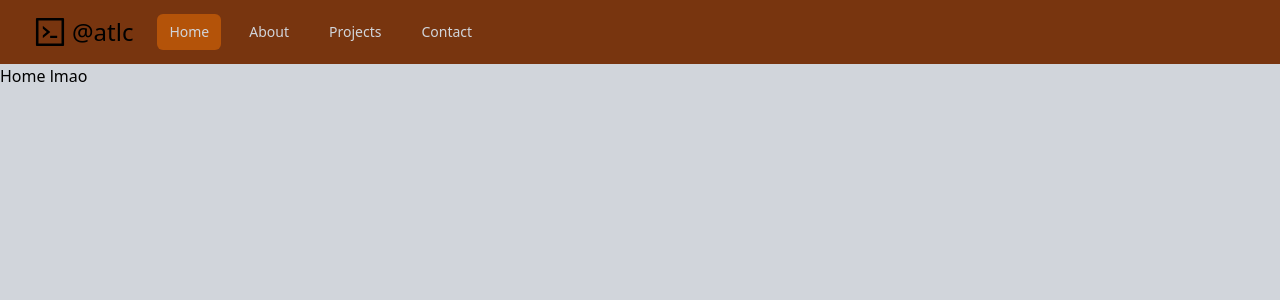
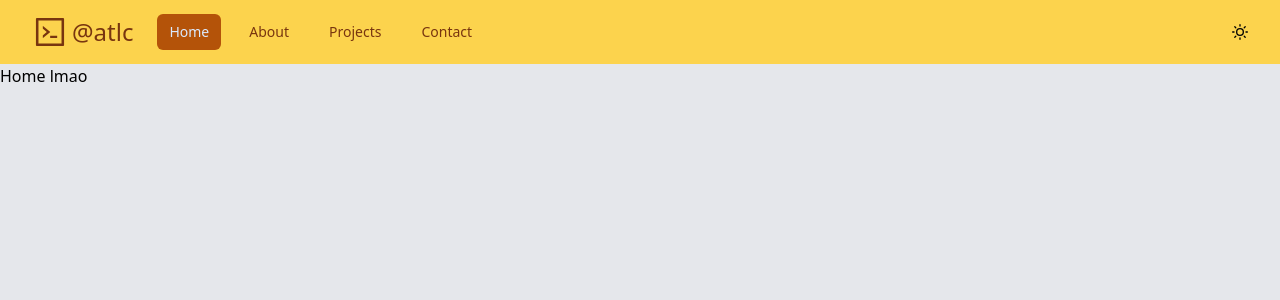
Before and after one commit to atlc/trello-students, a React (Create React App) app: page / in a window 1280 px wide. Shown: the top 300 px of the page. Built offline with nearby package versions, Linux system fonts and the light colour scheme.

Commit message:
Created global state store to toggle dark mode

```diff
--- a/src/components/Navbar.tsx
+++ b/src/components/Navbar.tsx
@@ -1,17 +1,21 @@
-import React, { useState } from 'react';
+import React, { useState, useContext } from 'react';
 import { NavLink } from 'react-router-dom';
 import { AiOutlineCode } from 'react-icons/ai';
+import { FiSun, FiMoon } from 'react-icons/fi';
+import { GlobalContext } from '../providers/GlobalProvider'
 
-const activeButtonClasses = "bg-yellow-700 text-white px-3 py-2 rounded-md text-sm font-medium";
-const standardButtonClasses = "text-gray-300 hover:bg-yellow-800 hover:text-white px-3 py-2 rounded-md text-sm font-medium"
-const mobileActiveButtonClasses = "bg-gray-900 text-white block px-3 py-2 rounded-md text-base font-medium"
-const mobileButtonClasses = "text-gray-300 hover:bg-gray-700 hover:text-white block px-3 py-2 rounded-md text-base font-medium"
+const activeButtonClasses = "bg-yellow-700 text-blue-100 px-3 py-2 rounded-md text-sm font-medium";
+const mobileActiveButtonClasses = "bg-yellow-700 text-blue-100 block px-3 py-2 rounded-md text-base font-medium"
+
+const standardButtonClasses = "text-yellow-900 hover:bg-yellow-500 hover:text-white px-3 py-2 rounded-md text-sm font-medium"
+const mobileButtonClasses = "text-yellow-900 hover:bg-yellow-500 hover:text-white block px-3 py-2 rounded-md text-base font-medium"
 
 const Navbar = () => {
     const [openMenu, setOpenMenu] = useState(false);
+    const { state, dispatch } = useContext(GlobalContext);
 
     return (
-        <nav className="bg-yellow-900">
+        <nav className="bg-yellow-300">
             {/* Adapted from the TailwindUI example nav */}
             {/* https://tailwindui.com/components/application-ui/navigation/navbars */}
             <div className="px-2 mx-auto max-w-7xl sm:px-6 lg:px-8">
@@ -22,14 +26,14 @@ const Navbar = () => {
                             <span className="sr-only">Open main menu</span>
                             {/* Icon when menu is closed. Heroicon name: outline/menu. Menu open: "hidden", Menu closed: "block" */}
                             <svg className="block w-6 h-6" xmlns="http://www.w3.org/2000/svg" fill="none" viewBox="0 0 24 24" stroke="currentColor" aria-hidden="true">
-                                <path stroke-linecap="round" stroke-linejoin="round" stroke-width="2" d="M4 6h16M4 12h16M4 18h16" />
+                                <path strokeLinecap="round" strokeLinejoin="round" strokeWidth="2" d="M4 6h16M4 12h16M4 18h16" />
                             </svg>
                         </button>
                     </div>
                     <div className="flex items-center justify-center flex-1 sm:items-stretch sm:justify-start">
                         <div className="flex items-center flex-shrink-0">
-                            <div className="flex w-auto h-8 text-3xl lg:hidden"><AiOutlineCode /><span className='pl-1 text-2xl'>@atlc</span></div>
-                            <div className="items-center hidden w-auto h-8 text-4xl lg:flex"><AiOutlineCode /><span className='pl-1 text-2xl'>@atlc</span></div>
+                            <div className="flex w-auto h-8 text-3xl text-yellow-900 lg:hidden"><AiOutlineCode /><span className='pl-1 text-2xl'>@atlc</span></div>
+                            <div className="items-center hidden w-auto h-8 text-4xl text-yellow-900 lg:flex"><AiOutlineCode /><span className='pl-1 text-2xl'>@atlc</span></div>
                         </div>
                         <div className="hidden sm:block sm:ml-6">
                             <div className="flex space-x-4">
@@ -40,6 +44,9 @@ const Navbar = () => {
                                 <NavLink exact to="/contact" activeClassName={activeButtonClasses} className={standardButtonClasses}>Contact</NavLink>
                             </div>
                         </div>
+                    </div>
+                    <div className="flex">
+                        <button onClick={() => dispatch({ type: "toggle_dm" })}>{state?.isDark ? <FiMoon /> : <FiSun />}</button>
                     </div>
                 </div>
             </div>
--- a/src/index.css
+++ b/src/index.css
@@ -2,14 +2,10 @@
 @tailwind base;
 @tailwind components;
 @tailwind utilities;
-
+/*
 .btn {
   @apply px-4 py-2 font-semibold rounded-lg shadow-md;
 }
 .btn-green {
   @apply text-white bg-green-500 hover:bg-green-700;
-}
-
-body {
-  @apply bg-gray-300
-}
+} */
--- a/src/index.tsx
+++ b/src/index.tsx
@@ -2,10 +2,11 @@ import React from 'react';
 import ReactDOM from 'react-dom';
 import './index.css';
 import App from './App';
+import { GlobalProvider as Store } from './providers/GlobalProvider';
 
 ReactDOM.render(
-  <React.StrictMode>
+  <Store>
     <App />
-  </React.StrictMode>,
+  </Store>,
   document.getElementById('root')
 );
--- /dev/null
+++ b/src/providers/GlobalProvider.js
@@ -0,0 +1,29 @@
+import React, { useReducer, createContext, useEffect } from 'react';
+import { reducer, initialState } from './GlobalState';
+
+
+// createContext creates a provider AND a consumer
+export const GlobalContext = createContext({
+    state: initialState,
+    dispatch: (action) => { }
+});
+
+export const GlobalProvider = ({ children }) => {
+    const [state, dispatch] = useReducer(reducer, initialState);
+
+    useEffect(() => { document.body.classList.add('bg-gray-200') }, []);
+
+    useEffect(() => {
+        if (state.isDark) {
+            document.body.classList.add('dark', 'bg-gray-700', 'text-white')
+        } else {
+            document.body.classList.remove('dark', 'bg-gray-700', 'text-white')
+        }
+    }, [state.isDark])
+
+    return (
+        <GlobalContext.Provider value={{ state, dispatch }} >
+            {children}
+        </GlobalContext.Provider>
+    );
+}
--- /dev/null
+++ b/src/providers/GlobalState.js
@@ -0,0 +1,15 @@
+export const reducer = (state, action) => {
+    switch (action.type) {
+        case "toggle_dm":
+            return {
+                ...state,
+                isDark: !state.isDark
+            };
+        default:
+            return state;
+    }
+}
+
+export const initialState = {
+    isDark: false
+}
```
